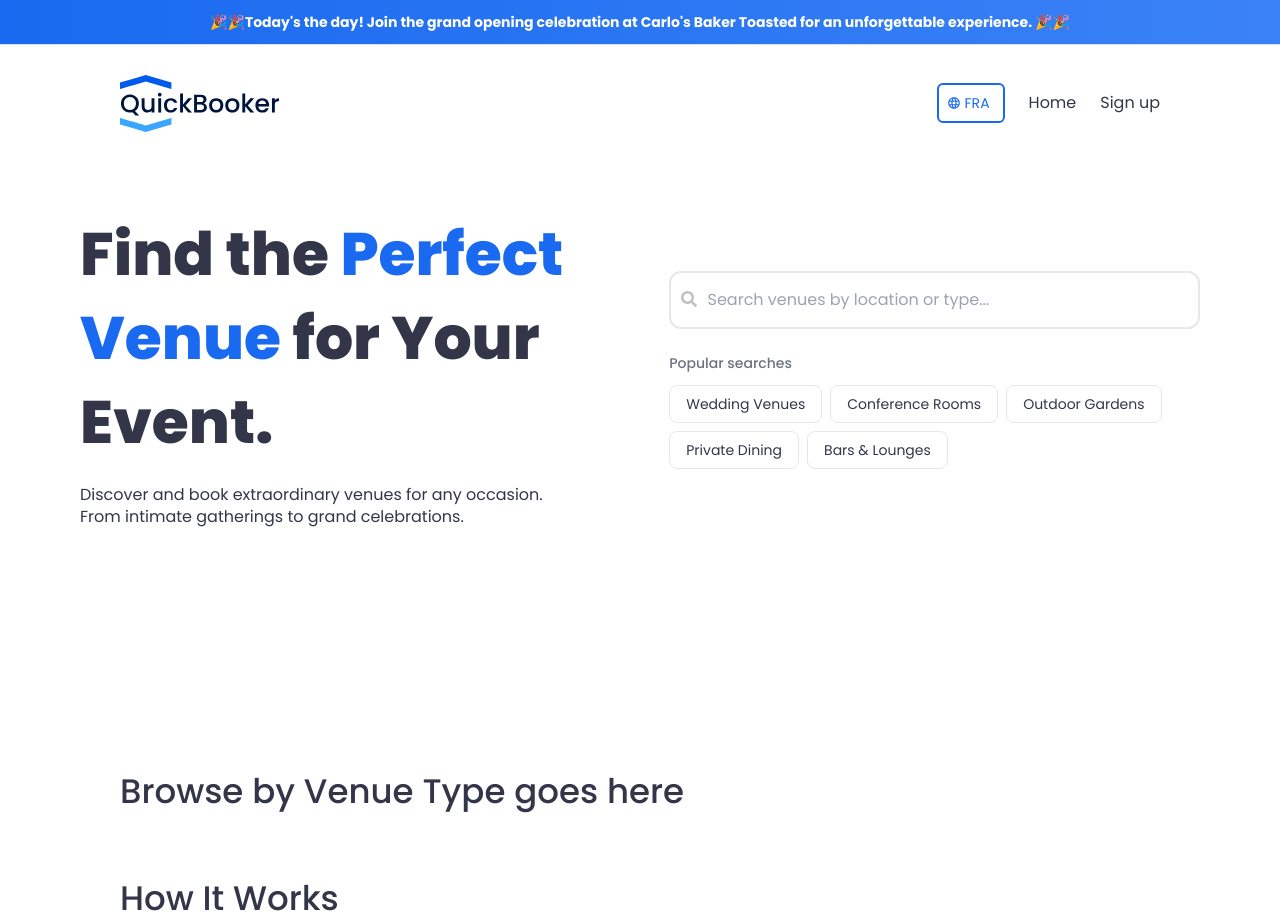
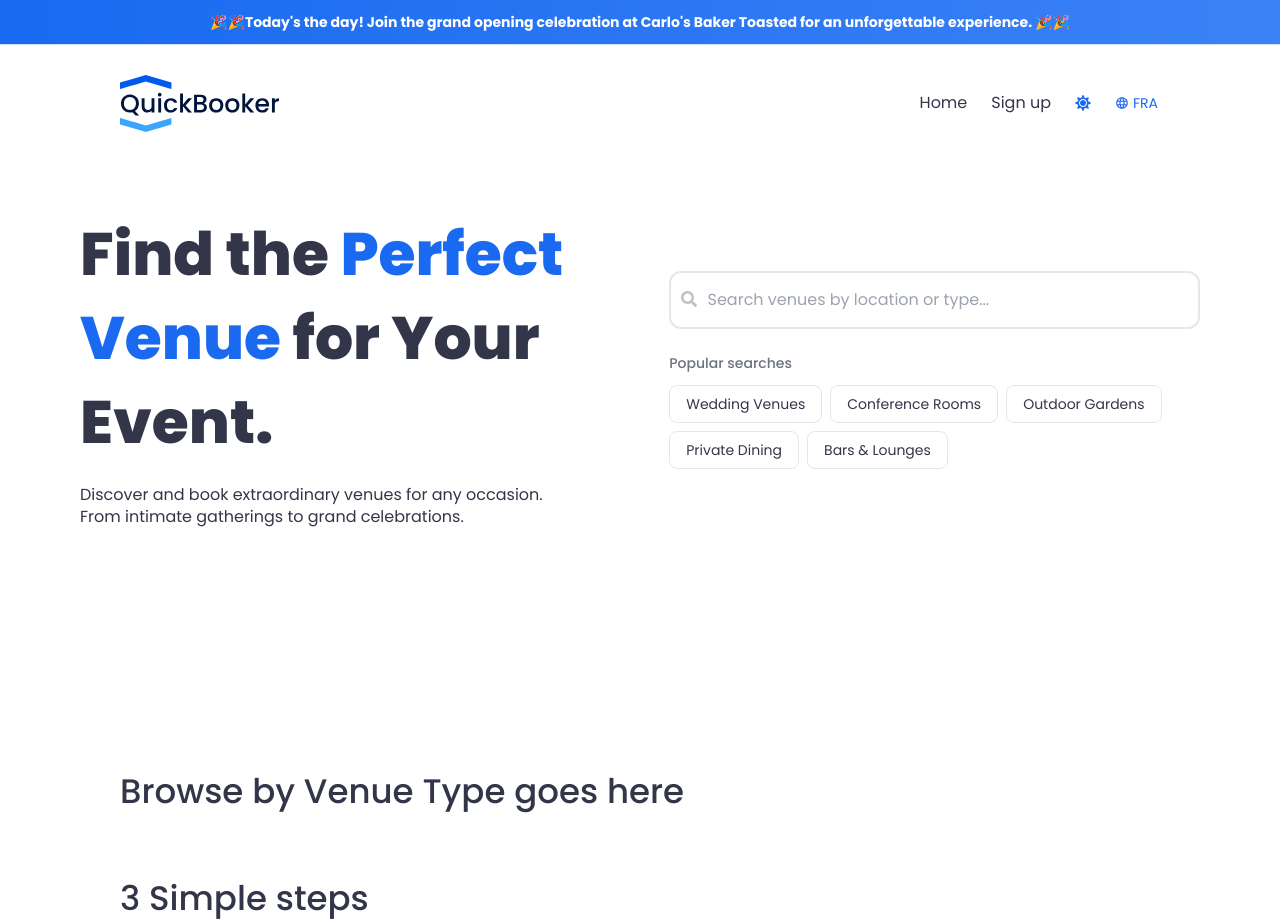
Before and after one commit to luisgcode/Quickbooker, a React (Vite) app: page / in a window 1280 px wide. Shown: the top 921 px of the page. Built offline with nearby package versions, Linux system fonts and the light colour scheme.

Commit message:
Setting up the darkmode - in progress

```diff
--- a/index.html
+++ b/index.html
@@ -1,5 +1,5 @@
 <!DOCTYPE html>
-<html lang="en">
+<html lang="en" class="dark">
   <head>
     <meta charset="UTF-8" />
     <meta name="viewport" content="width=device-width, initial-scale=1.0" />
--- a/src/App.jsx
+++ b/src/App.jsx
@@ -9,7 +9,7 @@ import NotFound from "./pages/404/NotFound";
 import SignUp from "./pages/SignUp/SignUp";
 import AdminLogin from "./components/AdminLogin/AdminLogin"; // Asegúrate de importar el componente
 import AdminView from "./components/AdminView/AdminView"; // Asegúrate de importar el componente
-import Footer from './components/footer/Footer';
+import Footer from "./components/footer/Footer";
 
 function App() {
   return (
--- /dev/null
+++ b/src/components/Mode/ThemeToggle.jsx
@@ -0,0 +1,42 @@
+// src/components/ThemeToggle.js
+import React, { useState, useEffect } from "react";
+import { FaSun } from "react-icons/fa";
+import { FaMoon } from "react-icons/fa";
+
+const ThemeToggle = () => {
+  const [isDarkMode, setIsDarkMode] = useState(false);
+
+  // Efecto para verificar la preferencia del usuario al cargar
+  useEffect(() => {
+    const savedTheme = localStorage.getItem("theme");
+    if (savedTheme === "dark") {
+      setIsDarkMode(true);
+      document.documentElement.classList.add("dark");
+    } else {
+      setIsDarkMode(false);
+      document.documentElement.classList.remove("dark");
+    }
+  }, []);
+
+  const toggleTheme = () => {
+    setIsDarkMode((prevState) => {
+      const newTheme = !prevState;
+      if (newTheme) {
+        document.documentElement.classList.add("dark");
+        localStorage.setItem("theme", "dark");
+      } else {
+        document.documentElement.classList.remove("dark");
+        localStorage.setItem("theme", "light");
+      }
+      return newTheme;
+    });
+  };
+
+  return (
+    <button onClick={toggleTheme} className=" text-blueCompany ">
+      {isDarkMode ? <FaMoon /> : <FaSun />}
+    </button>
+  );
+};
+
+export default ThemeToggle;
--- a/src/components/footer/Footer.jsx
+++ b/src/components/footer/Footer.jsx
@@ -9,7 +9,7 @@ import { IoAccessibility } from "react-icons/io5";
 
 const Footer = () => {
   return (
-    <footer className="bg-footerColor p-sma_pad md:p-20  text-white">
+    <footer className="bg-footerColor p-sma_pad md:p-20  text-white  dark:text-black dark:bg-white dark:border-t-2">
       <nav className="flex flex-col  md:flex-row w-full gap-10 justify-between">
         {/* Support */}
         <div className=" ">
@@ -18,7 +18,7 @@ const Footer = () => {
             Support
           </p>
 
-          <ul className="text-sm flex flex-col gap-2">
+          <ul className="text-sm flex flex-col gap-2 ">
             <li>
               <a href="/faq">FAQ</a>
             </li>
--- a/src/components/navbar/Navbar.jsx
+++ b/src/components/navbar/Navbar.jsx
@@ -4,6 +4,7 @@ import { RxHamburgerMenu } from "react-icons/rx";
 import { Link } from "react-router-dom";
 import { useTranslation } from "react-i18next";
 import { MdLanguage } from "react-icons/md";
+import ThemeToggle from "../Mode/ThemeToggle";
 
 import "./navbar.css";
 
@@ -42,10 +43,13 @@ const Navbar = () => {
             </Link>
           </div>
           <ul className="hidden md:flex gap-6 items-center">
+            <Link to="/">Home</Link>
+            <Link to="/signup">Sign up</Link>
+            <ThemeToggle />
             <li className="text-sm">
               {currentLanguage === "en" ? (
                 <button
-                  className="flex items-center gap-1 border-2 border-blueCompany rounded-md px-2 py-2 text-blueCompany min-w-[68px]"
+                  className="flex items-center gap-1 text-blueCompany min-w-[45px]"
                   onClick={() => {
                     handleLanguage("fr");
                     setCurrentLanguage("fr");
@@ -56,7 +60,7 @@ const Navbar = () => {
                 </button>
               ) : currentLanguage === "fr" ? (
                 <button
-                  className="flex items-center gap-1 border-2 border-blueCompany rounded-md px-2 py-2 text-blueCompany min-w-[68px]"
+                  className="flex items-center gap-1   text-blueCompany min-w-[45px]"
                   onClick={() => {
                     handleLanguage("sp");
                     setCurrentLanguage("sp");
@@ -67,7 +71,7 @@ const Navbar = () => {
                 </button>
               ) : (
                 <button
-                  className="flex items-center gap-1 border-2 border-blueCompany rounded-md px-2 py-2 text-blueCompany min-w-[68px]"
+                  className="flex items-center gap-1   text-blueCompany min-w-[45px]"
                   onClick={() => {
                     handleLanguage("en");
                     setCurrentLanguage("en");
@@ -78,8 +82,6 @@ const Navbar = () => {
                 </button>
               )}
             </li>
-            <Link to="/">Home</Link>
-            <Link to="/signup">Sign up</Link>
           </ul>
           {/* Hamburger Menu Button */}
           <button
--- a/src/pages/HomePage/HowItWorks/HowItWorks.jsx
+++ b/src/pages/HomePage/HowItWorks/HowItWorks.jsx
@@ -28,13 +28,14 @@ const HowItWorks = () => {
   return (
     <div>
       <div className="p-sma_pad md:p-mid_pad">
-        <h2 className="">How It Works</h2>
+        <h2 className="">3 Simple steps</h2>
         <div className="grid grid-cols-1 sm:grid-cols-3 gap-8">
           {steps.map((step) => (
             <div
               key={step.id}
-              className=" flex-col flex items-center justify-center"
+              className=" flex-col flex items-center justify-center gap-3"
             >
+              <p className="text-xl">{step.id}</p>
               <div className="text-4xl">{step.icon}</div>
               <h4 className="">{step.title}</h4>
               <p className=" ">{step.description}</p>
--- a/src/pages/HomePage/hero/Hero.jsx
+++ b/src/pages/HomePage/hero/Hero.jsx
@@ -15,7 +15,7 @@ const Hero = () => {
 
   return (
     <header>
-      <div className="flex gap-10 flex-col p-sma_pad md:py-[50px] md:px-[80px] md:flex-row items-center">
+      <div className="flex gap-10 flex-col p-sma_pad md:py-[50px] md:px-[80px] md:flex-row items-center  ">
         <div className="flex flex-col gap-5">
           <h1>
             Find the <span className="text-blueCompany">Perfect Venue </span>
--- a/tailwind.config.js
+++ b/tailwind.config.js
@@ -1,5 +1,6 @@
 /** @type {import('tailwindcss').Config} */
 export default {
+  darkMode: "class",
   content: ["./index.html", "./src/**/*.{js,jsx}"],
   theme: {
     screens: {
```
